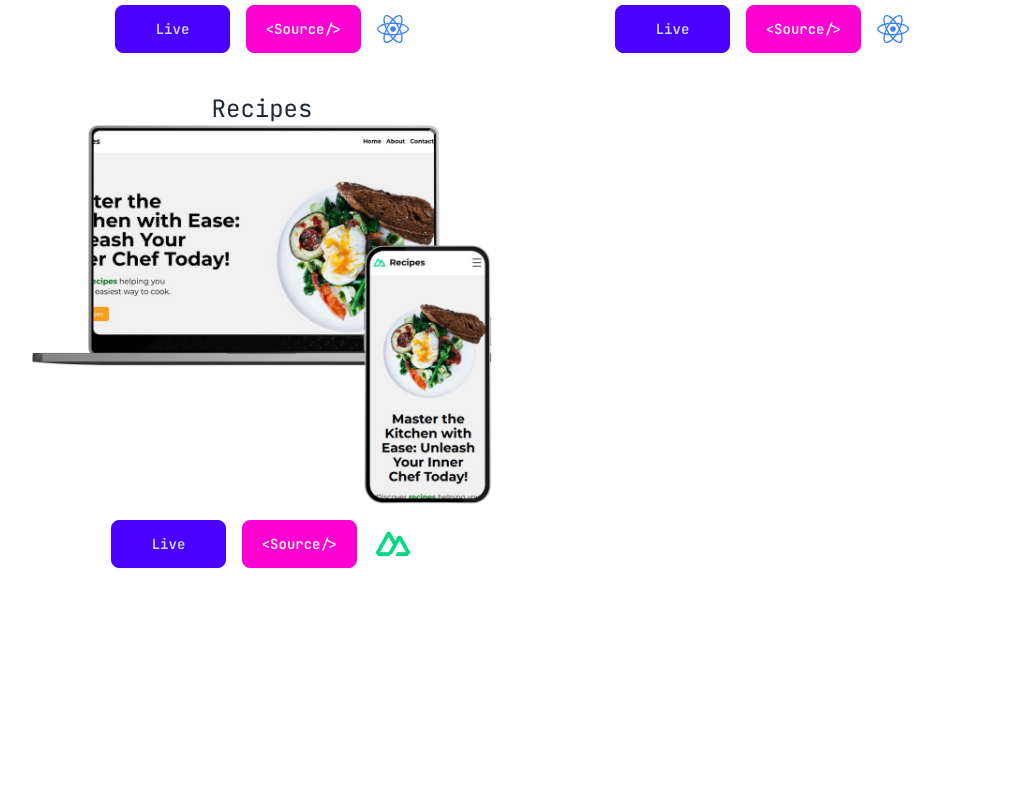
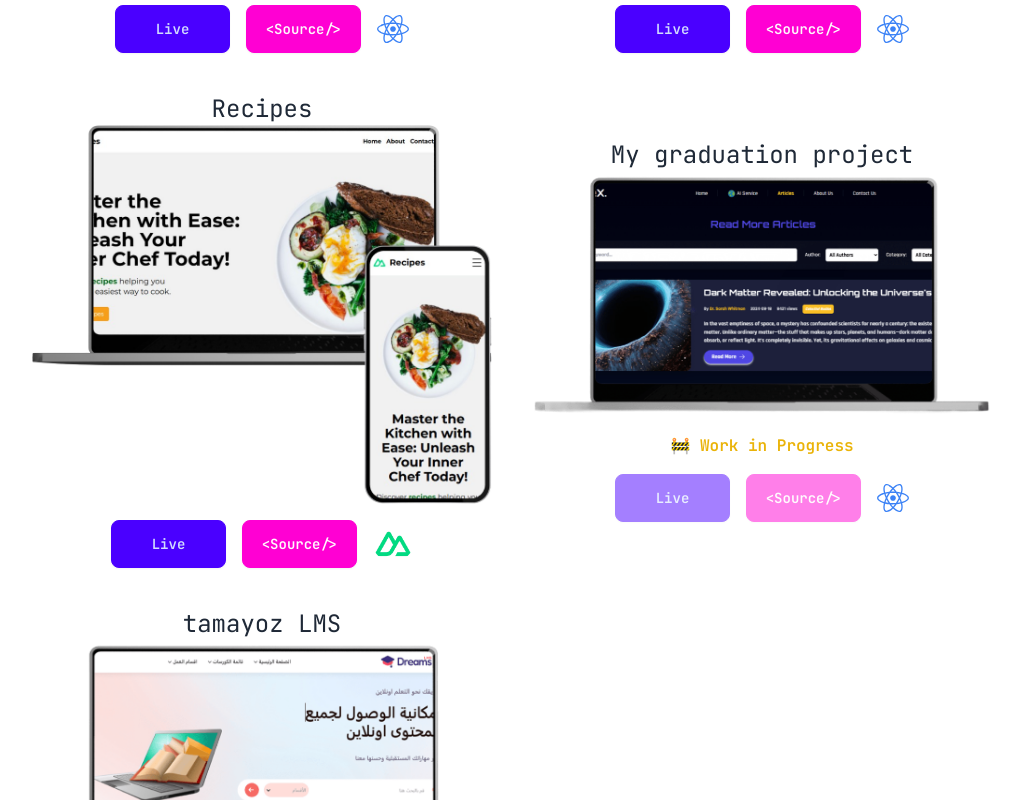
Before and after one commit to HomamAlyaghshi/portfolio, a React (Create React App) app: page /projectspage in a window 1280 px wide. Shown: the part 1080-1880 px from the top of the page, without its empty margins (128-1148 px from the left). Before the commit the page ends 1768 px from the top, so only its background shows below. Built offline with nearby package versions, Linux system fonts and the light colour scheme.

Commit message:
2 projects are added

```diff
--- a/src/components/Projects.jsx
+++ b/src/components/Projects.jsx
@@ -1,8 +1,5 @@
 import React, { useState } from "react";
 import { FaReact } from "react-icons/fa";
-
-
-
 
 const Projects = () => {
   const [projects] = useState([
@@ -12,6 +9,7 @@ const Projects = () => {
       liveUrl: "https://p1-mauve.vercel.app/",
       sourceUrl: "https://gitlab.com/homamalyaghshi/e-commerce",
       logo: <FaReact className="w-8 h-8 text-blue-500" />,
+      completed: true,
     },
     {
       name: "Furnishify",
@@ -19,7 +17,7 @@ const Projects = () => {
       liveUrl: "https://project3-murex-mu.vercel.app/",
       sourceUrl: "https://gitlab.com/homamalyaghshi/project3",
       logo: <FaReact className="w-8 h-8 text-blue-500" />,
-
+      completed: true,
     },
     {
       name: "Foodisphere",
@@ -27,7 +25,7 @@ const Projects = () => {
       liveUrl: "https://foodisphere.vercel.app/",
       sourceUrl: "https://gitlab.com/homamalyaghshi/Foodisphere",
       logo: <FaReact className="w-8 h-8 text-blue-500" />,
-
+      completed: true,
     },
     {
       name: "Portfolio",
@@ -35,15 +33,32 @@ const Projects = () => {
       liveUrl: "https://portfolio-dusky-sigma-50.vercel.app/",
       sourceUrl: "#",
       logo: <FaReact className="w-8 h-8 text-blue-500" />,
+      completed: true,
     },
     {
-      name:"Recipes",
-      image:'/images/project5.png',
-      liveUrl:"https://first-nuxt-project-ivory.vercel.app/",
+      name: "Recipes",
+      image: "/images/project5.png",
+      liveUrl: "https://first-nuxt-project-ivory.vercel.app/",
       sourceUrl: "https://gitlab.com/homamalyaghshi/first-nu-project",
-      logo: <img alt="#" src="/images/nuxt.png" className="w-10 h-8 rounded-full " />
-    }
-
+      logo: <img alt="#" src="/images/nuxt.png" className="w-10 h-8 rounded-full" />,
+      completed: true,
+    },
+    {
+      name: "My graduation project",
+      image: "/images/project6.png",
+      liveUrl: "https://my-graduation-project-one.vercel.app/",
+      sourceUrl: "#",
+      logo: <FaReact className="w-8 h-8 text-blue-500" />,
+      completed: false,
+    },
+    {
+      name: "tamayoz LMS",
+      image: "/images/project7.png",
+      liveUrl: "https://tamayozlms.vercel.app/",
+      sourceUrl: "#",
+      logo: <img alt="#" src="/images/nuxt.png" className="w-10 h-8 rounded-full" />,
+      completed: false,
+    },
   ]);
 
   return (
@@ -51,27 +66,34 @@ const Projects = () => {
       <div className="sm:px-16 sm:py-10 my-10 sm:mx-24 mx-4 grid sm:grid-cols-2 justify-center items-center gap-10 font-mono">
         {projects.map((project, index) => (
           <div key={index} className="grid justify-center items-center gap-4">
-            <div className="transition-all transform hover:scale-105 duration-700">
+            <div className="relative transition-all transform hover:scale-105 duration-700">
               <h1 className="text-center text-2xl">{project.name}</h1>
-              <img alt={project.name} src={project.image} />
+              <img alt={project.name} src={project.image} className="w-full h-auto " />
             </div>
+
+            {/* عرض رسالة فقط إن لم يكن المشروع مكتملًا */}
+            {!project.completed && (
+              <div className="text-yellow-500 font-semibold text-center">
+                🚧 Work in Progress
+              </div>
+            )}
+
             <div className="flex gap-4 w-full justify-center items-center">
               <a
                 href={project.liveUrl}
                 target="_blank"
                 rel="noopener noreferrer"
-                className="btn btn-primary w-1/4"
+                className={`btn btn-primary w-1/4 ${!project.completed ? "opacity-50" : ""}`}
               >
                 Live
               </a>
               <button
                 onClick={() => window.open(project.sourceUrl, "_blank")}
-                className="btn btn-secondary w-1/4"
+                className={`btn btn-secondary w-1/4 ${!project.completed ? "opacity-50" : ""}`}
               >
                 &lt;Source/&gt;
               </button>
-              <div className="transition-all duration-500 hover:scale-105">{project.logo}
-              </div>
+              <div className="transition-all duration-500 hover:scale-105">{project.logo}</div>
             </div>
           </div>
         ))}
```
Also changed, not shown: public/images/project6.png (added), public/images/project7.png (added).
